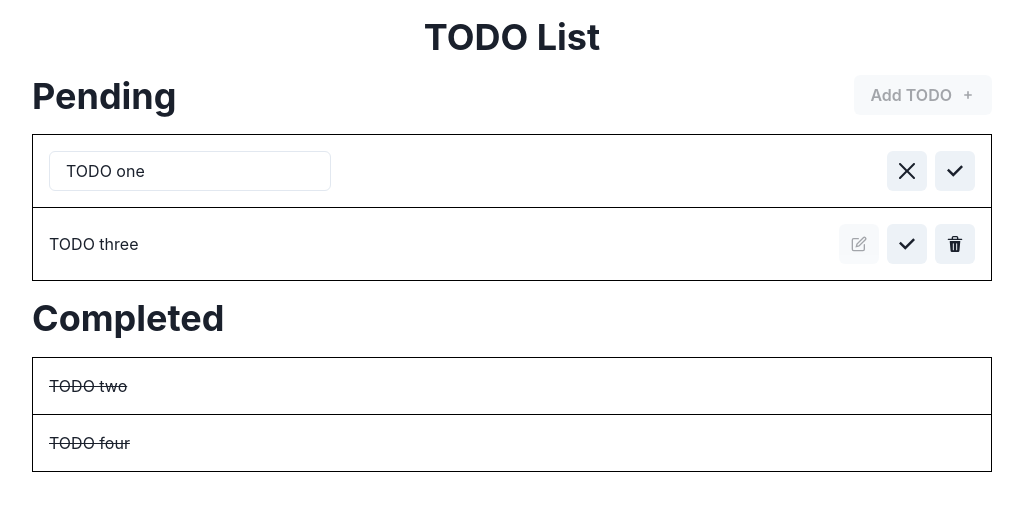
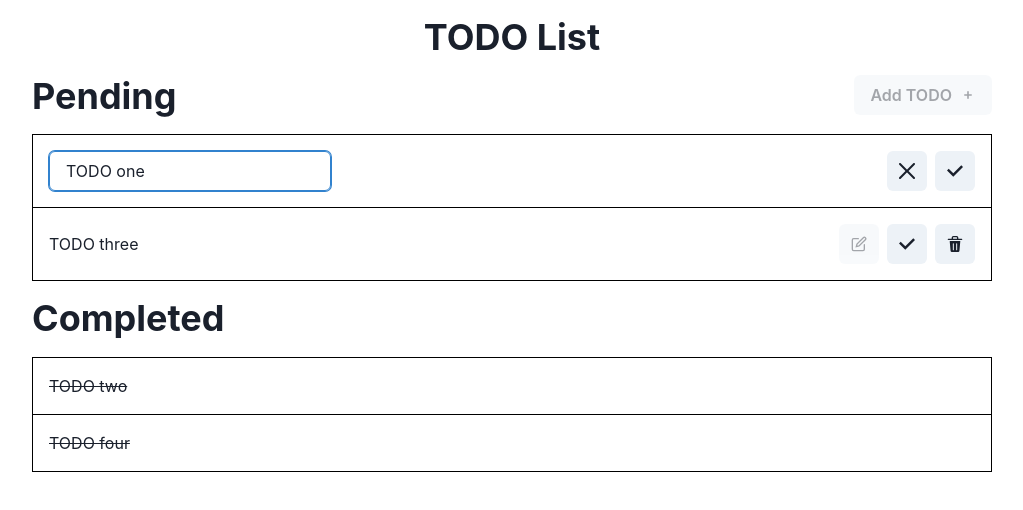
Before and after one commit to reecemillsom/mobx-todos, a React (Create React App) app: page / in a window 1280 px wide. Both pictures are taken after a click on the button 987 px from the left and 171 px from the top of the page. Shown: the top 510 px of the page, without its empty margins (128-1151 px from the left). Built offline with nearby package versions, Linux system fonts and the light colour scheme.

Commit message:
master
1. Auto focus the input when editing or creating a TODO.

```diff
--- a/src/components/TODOItem/PendingItem.tsx
+++ b/src/components/TODOItem/PendingItem.tsx
@@ -29,6 +29,7 @@ export const PendingItem: FC<Props> = observer(({
                 {(todo?.editing || todo?.creating) ?
                     <Input placeholder="Enter TODO"
                            defaultValue={todo?.text?.original}
+                           autoFocus={true}
                            onChange={(e) => todo?.setText(e?.target?.value, 'updated')}/> :
                     <span>{todo?.text?.updated || todo?.text?.original}</span>}
             </S.TODOContentContainer>
```
